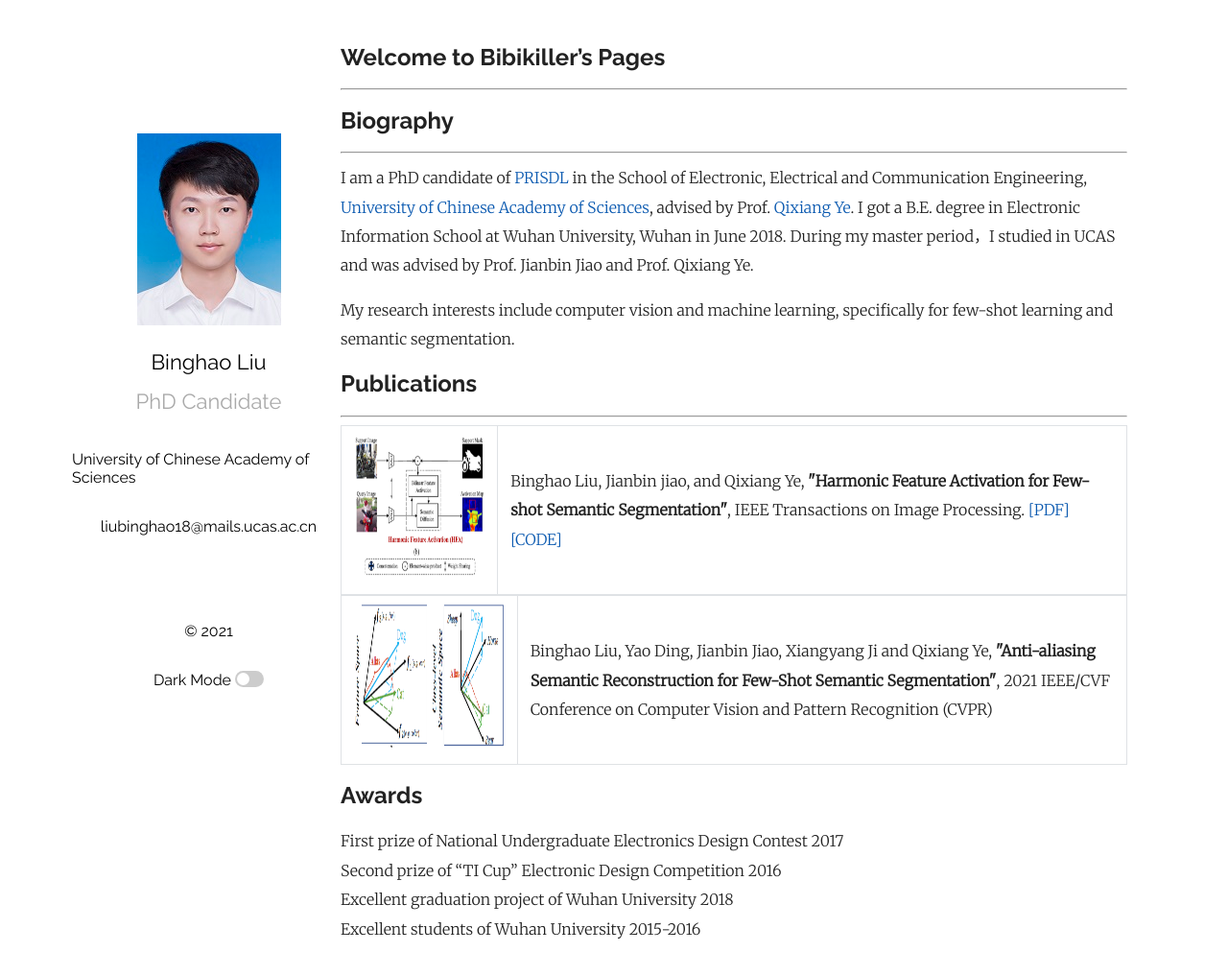
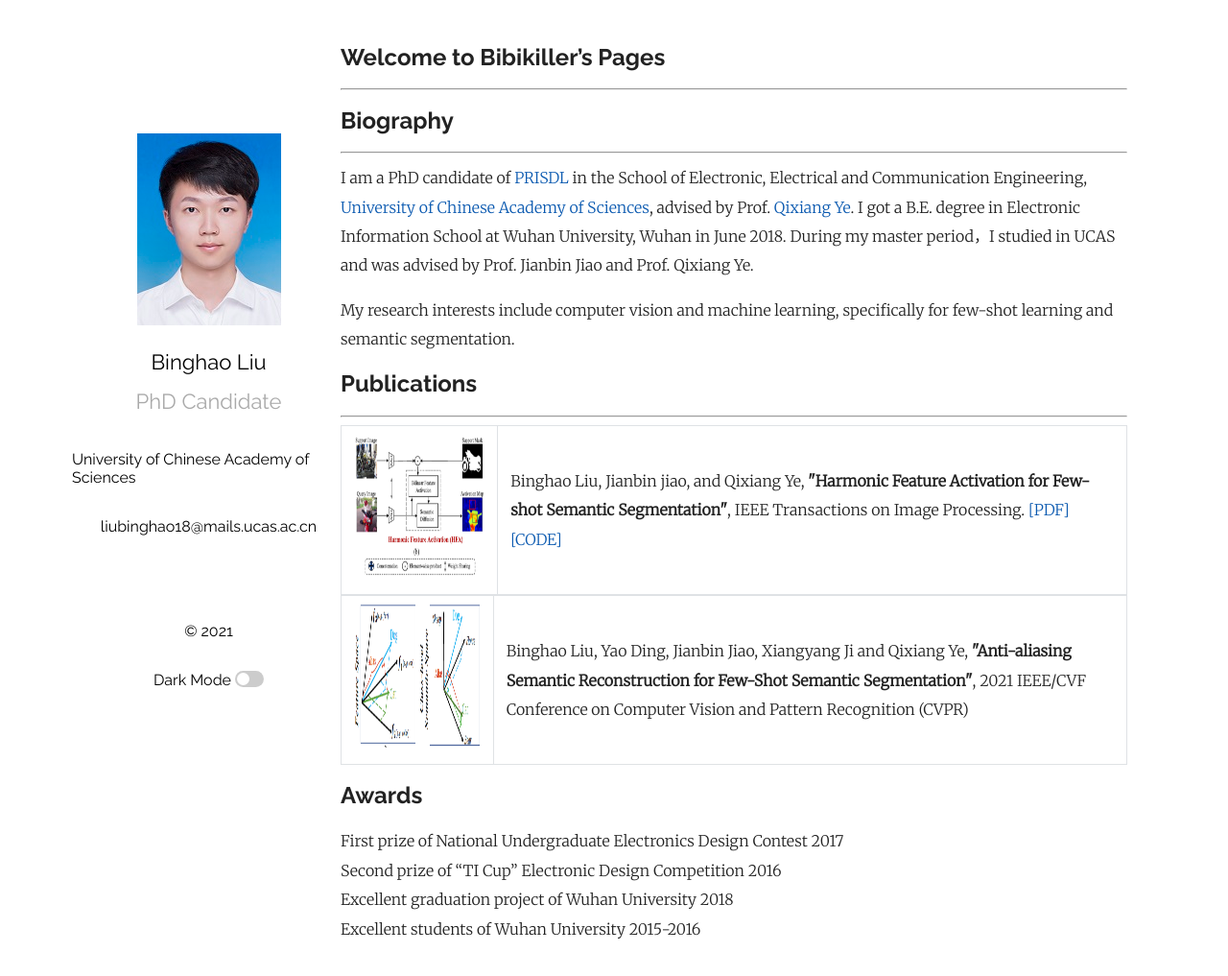
Before and after one commit to Bibikiller/Bibikiller.github.io, a Jekyll site: the page built from index.md, in a window 1280 px wide and 1028 px high. Shown: the top 1017 px of the window at 96% size. Built offline with Jekyll 4.4.1, drawn with Linux system fonts in a browser that asks for light colours; some web fonts are replaced; our own code applies the rules of GitHub Pages for plain Markdown files; a script that is not in the unit is left out; comment, search, counter and statistics services are not loaded.

Commit message:
Update index.md

```diff
--- a/index.md
+++ b/index.md
@@ -21,7 +21,7 @@ IEEE Transactions on Image Processing. <a href="https://ieeexplore.ieee.org/docu
 
 <table border="1">
 <tr>
-<td><img src="/ASR.png"  height="150" width="500"></td>
+<td><img src="/ASR.png"  height="150" width="400"></td>
 <td>Binghao Liu, Yao Ding, Jianbin Jiao, Xiangyang Ji and Qixiang Ye,
 <b>"Anti-aliasing Semantic Reconstruction for Few-Shot Semantic Segmentation"</b>,
 2021 IEEE/CVF Conference on Computer Vision and Pattern Recognition (CVPR)
```
